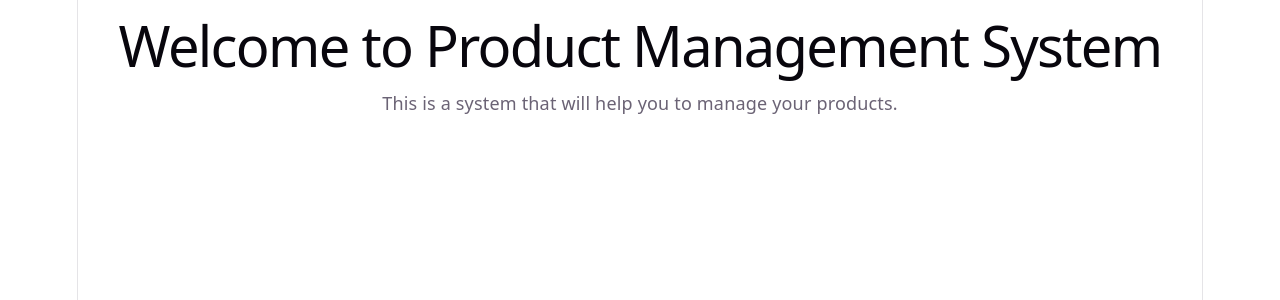
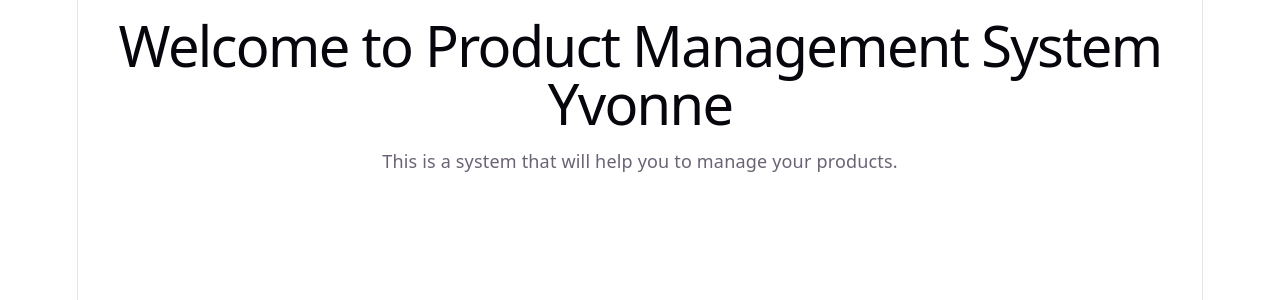
Before and after one commit to YvonneMukabera/product-management-frontend, a React (Vite) app: page / in a window 1280 px wide. Shown: the top 300 px of the page. Built offline with nearby package versions, Linux system fonts and the light colour scheme.

Commit message:
updating app

```diff
--- a/src/App.jsx
+++ b/src/App.jsx
@@ -1,9 +1,10 @@
  import Welcome from './components/welcome';
-
+   const title="Welcome to Product Management System";
  function App() {
   return (
     <div>
-      <Welcome />
+      <h1>{title}</h1>
+      <Welcome name="Yvonne" />
     </div>
   );
  }
--- a/src/components/Welcome.jsx
+++ b/src/components/Welcome.jsx
@@ -1,8 +1,8 @@
-function Welcome() {
-    const title="Welcome to Product Management System";
+function Welcome(props) {
+
   return (
     <div>
-      <h1>{title}</h1>
+      <h1>{props.name}</h1>
         <p>This is a system that will help you to manage your products.</p>
     </div>
   );
```
